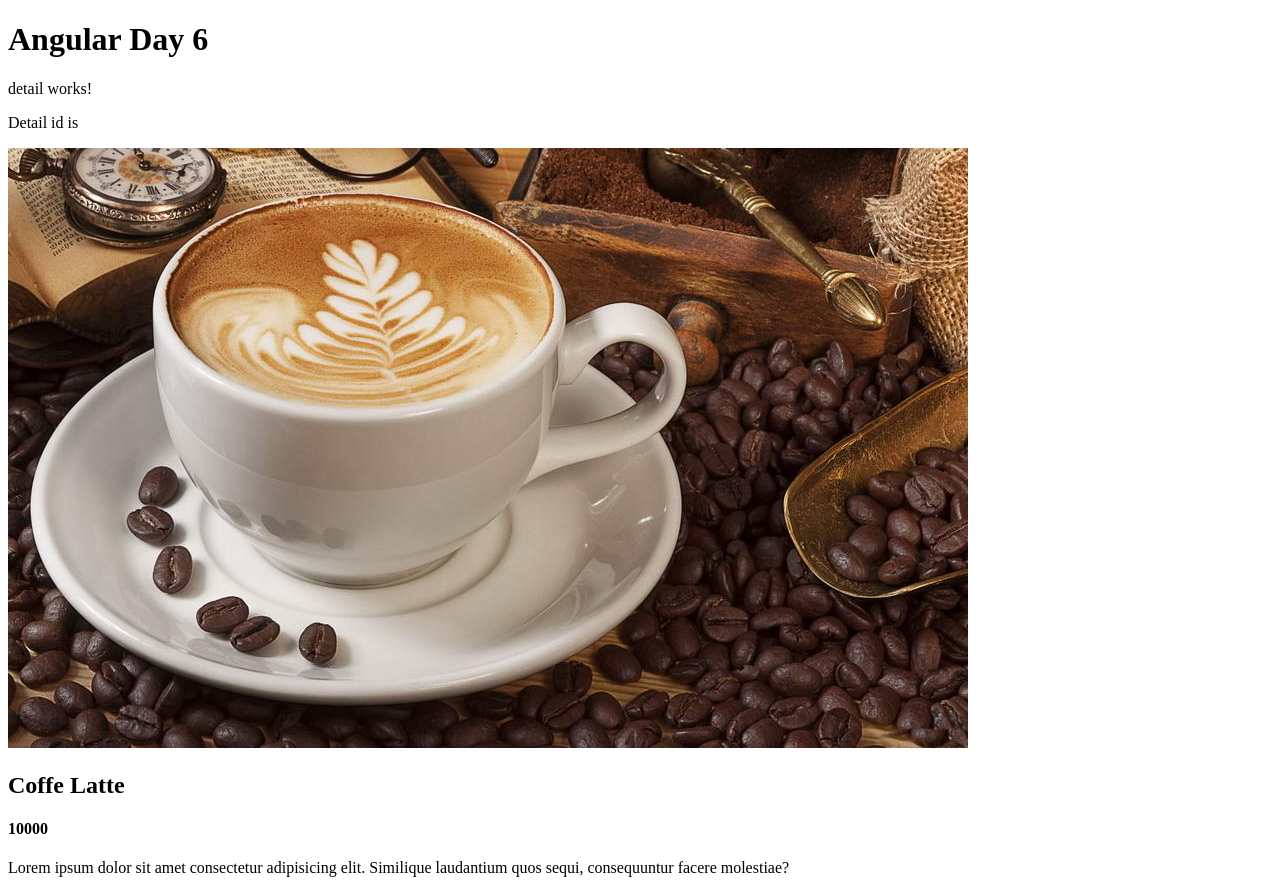
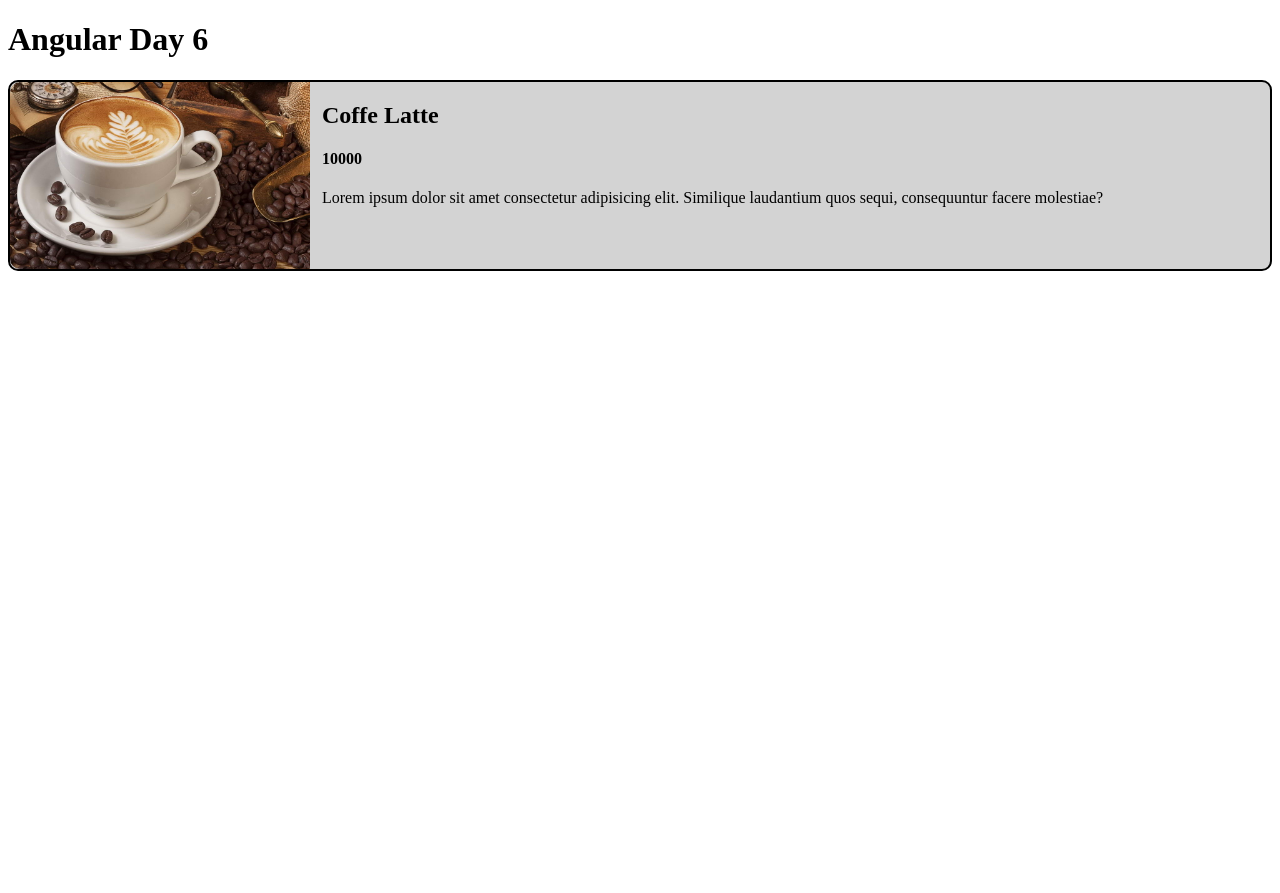
Before and after one commit to zaidannoor/zaidan_upn_zetta_learning, an Angular app in the folder angular-tour-of-heroes/: page /detail/1 in a window 1280 px wide. After the commit the page ends 800 px from the top, so only its background shows below. Built offline with nearby package versions, Linux system fonts and the light colour scheme.

Commit message:
styling detail page

```diff
--- a/angular-tour-of-heroes/src/app/detail/detail/detail.component.css
+++ b/angular-tour-of-heroes/src/app/detail/detail/detail.component.css
@@ -0,0 +1,15 @@
+.detail-item{
+    display: flex;
+    background-color: lightgray;
+    border-radius: 10px;
+    border: 2px solid black;
+}
+
+img{
+    max-width: 300px;
+    border-radius: 10px 0 0 10px;
+}
+
+.item-body{
+    margin-left: 12px;
+}
--- a/angular-tour-of-heroes/src/app/detail/detail/detail.component.html
+++ b/angular-tour-of-heroes/src/app/detail/detail/detail.component.html
@@ -1,9 +1,5 @@
-<p>detail works!</p>
-<p>Detail id is </p>
 <section class="detail-item">
-    <div class="item-img">
-        <img src="{{ items.img }}" alt="">
-    </div>
+    <img src="{{ items.img }}" alt="">
     <div class="item-body">
         <h1>{{ items.name }}</h1>
         <h4>{{ items.price }}</h4>
```
